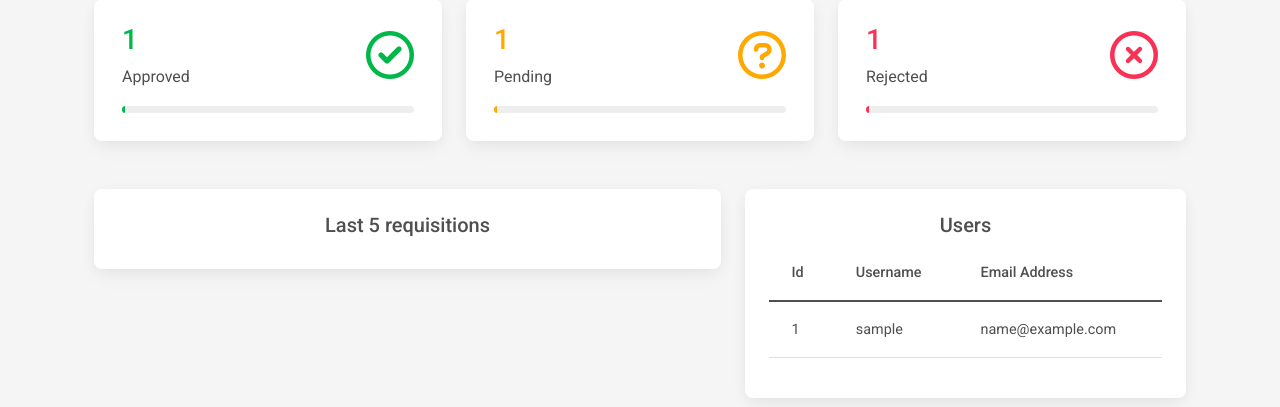
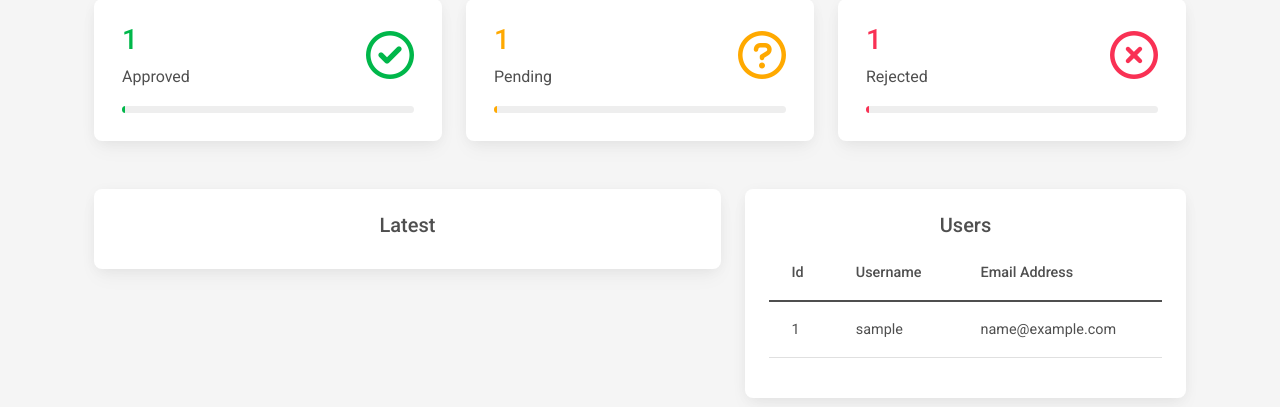
Before and after one commit to scriptogre/django-requests-web-app, a Django app: template purchase_requisitions/templates/dashboard/dashboard.html in a window 1280 px wide. Shown: the part 333-740 px from the top of the page. Run offline with Django 3.2, Linux system fonts and the light colour scheme; tables that the repository leaves empty hold one stand-in row (values such as "Sample post"); the template is opened without the code that fills it: values that come from a table or form of the project are taken from there, most other values are stand-ins (such as "Sample title", 1, 10 or a date in 2020); parts of the project's set-up code (start-up, migrations or seed data) failed here and were passed over; some libraries are stand-ins or nearby versions.

Commit message:
Change subsection title in Dashboard

```diff
--- a/purchase_requisitions/templates/dashboard/dashboard.html
+++ b/purchase_requisitions/templates/dashboard/dashboard.html
@@ -10,7 +10,7 @@
     <!-- LATEST REQUESTS SECTION -->
     <div class="col-xl-7 mb-4">
       <div class="card card-body">
-        <h5 class="card-title text-center user-select-none">Last 5 requisitions</h5>
+        <h5 class="card-title text-center user-select-none">Latest</h5>
         {% include 'dashboard/latest_requisitions_widget.html' %}
       </div>
     </div>
```
